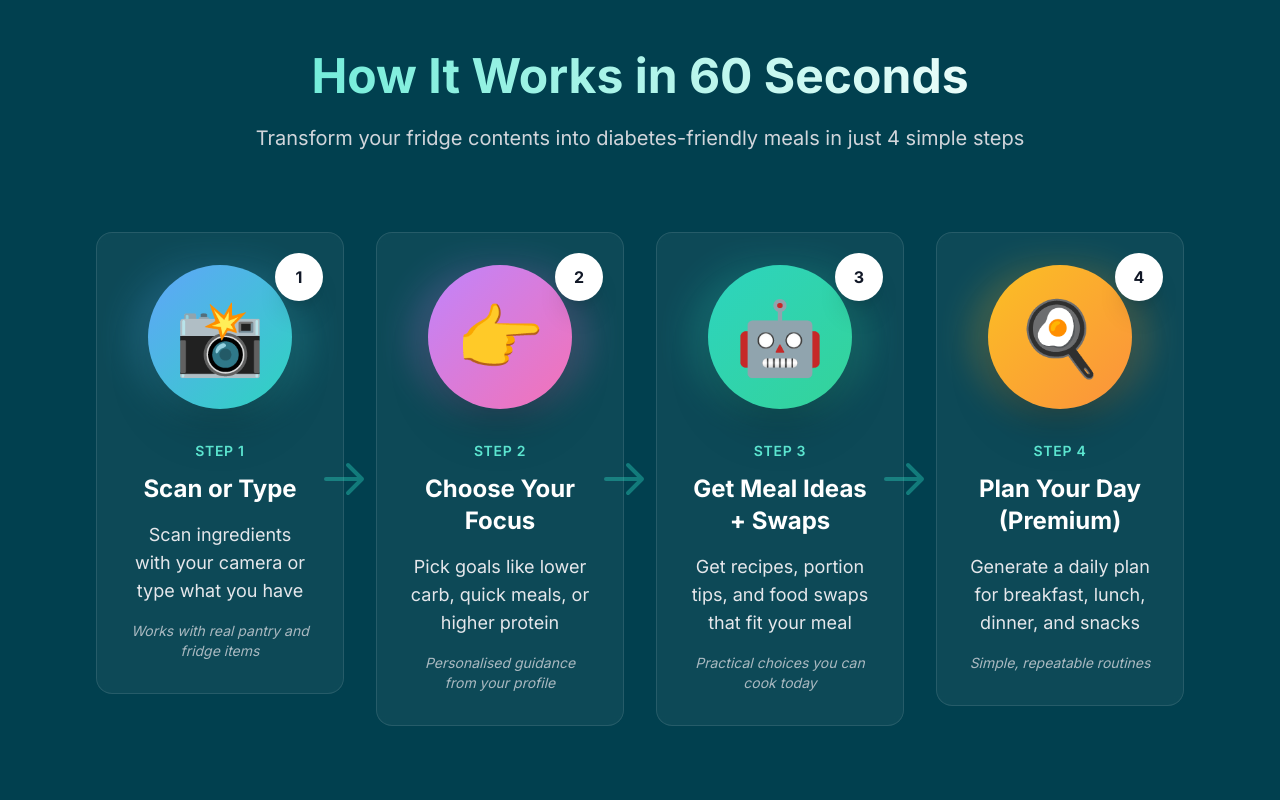
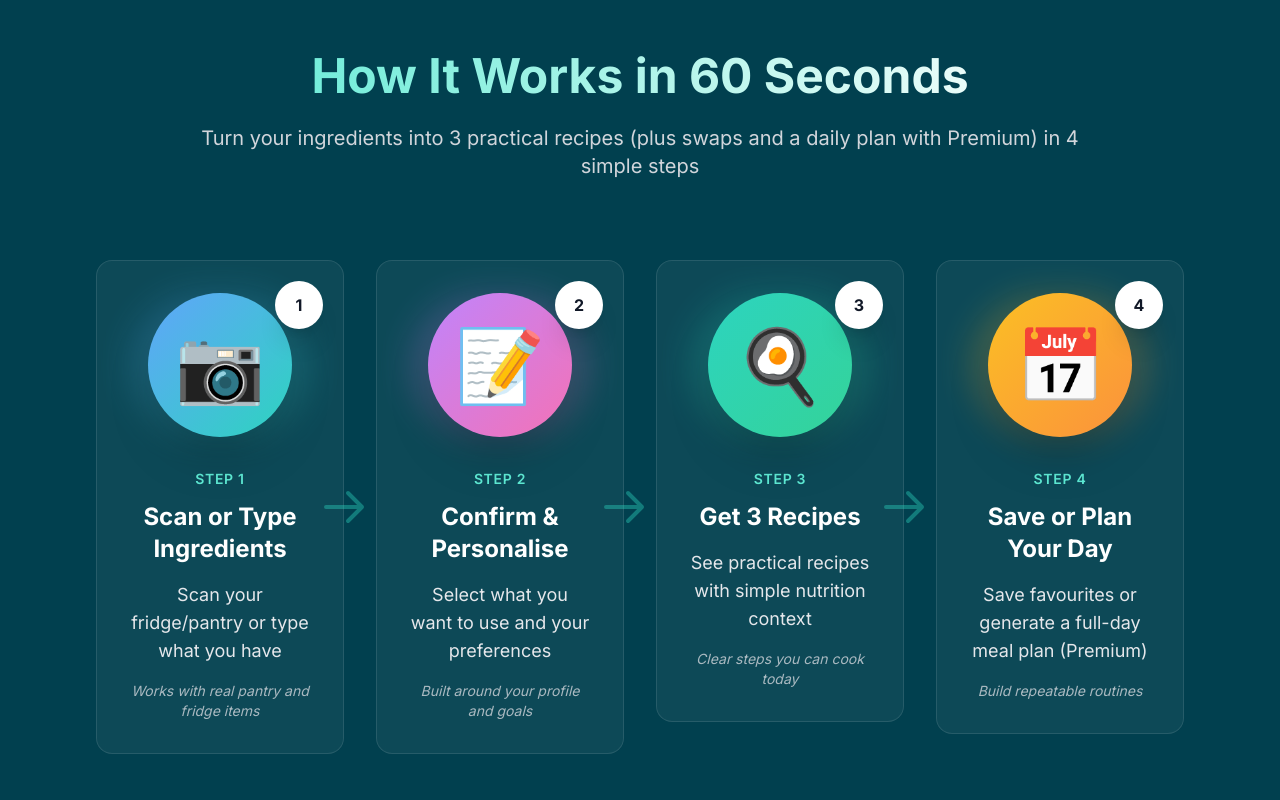
Before and after one commit to bhoyee/GlucoForager, a Next.js app in the folder landing-page/: page / in a window 1280 px wide. Shown: the part 980-1780 px from the top of the page. Built offline with nearby package versions, Linux system fonts and the light colour scheme; no server answers.

Commit message:
Refine How It Works flow (scan → confirm → 3 recipes → save/plan)

```diff
--- a/landing-page/app/page.js
+++ b/landing-page/app/page.js
@@ -40,7 +40,7 @@ export default function HomePage() {
               How It Works in 60 Seconds
             </h2>
             <p className="text-base sm:text-lg md:text-xl text-gray-300 px-2 sm:px-0">
-              Transform your fridge contents into diabetes-friendly meals in just 4 simple steps
+              Turn your ingredients into 3 practical recipes (plus swaps and a daily plan with Premium) in 4 simple steps
             </p>
           </div>
 
--- a/landing-page/components/HowItWorks.js
+++ b/landing-page/components/HowItWorks.js
@@ -2,35 +2,35 @@ export default function HowItWorks() {
   const steps = [
     {
       number: "1",
-      title: "Scan or Type",
-      description: "Scan ingredients with your camera or type what you have",
-      icon: "📸",
+      title: "Scan or Type Ingredients",
+      description: "Scan your fridge/pantry or type what you have",
+      icon: "\u{1F4F7}",
       color: "from-blue-400 to-teal-400",
       details: "Works with real pantry and fridge items",
     },
     {
       number: "2",
-      title: "Choose Your Focus",
-      description: "Pick goals like lower carb, quick meals, or higher protein",
-      icon: "👉",
+      title: "Confirm & Personalise",
+      description: "Select what you want to use and your preferences",
+      icon: "\u{1F4DD}",
       color: "from-purple-400 to-pink-400",
-      details: "Personalised guidance from your profile",
+      details: "Built around your profile and goals",
     },
     {
       number: "3",
-      title: "Get Meal Ideas + Swaps",
-      description: "Get recipes, portion tips, and food swaps that fit your meal",
-      icon: "🤖",
+      title: "Get 3 Recipes",
+      description: "See practical recipes with simple nutrition context",
+      icon: "\u{1F373}",
       color: "from-teal-400 to-emerald-400",
-      details: "Practical choices you can cook today",
+      details: "Clear steps you can cook today",
     },
     {
       number: "4",
-      title: "Plan Your Day (Premium)",
-      description: "Generate a daily plan for breakfast, lunch, dinner, and snacks",
-      icon: "🍳",
+      title: "Save or Plan Your Day",
+      description: "Save favourites or generate a full-day meal plan (Premium)",
+      icon: "\u{1F4C5}",
       color: "from-amber-400 to-orange-400",
-      details: "Simple, repeatable routines",
+      details: "Build repeatable routines",
     },
   ];
 
@@ -57,7 +57,9 @@ export default function HowItWorks() {
                 Step {step.number}
               </div>
 
-              <h3 className="text-lg sm:text-xl lg:text-2xl font-bold text-white mb-3 sm:mb-4">{step.title}</h3>
+              <h3 className="text-lg sm:text-xl lg:text-2xl font-bold text-white mb-3 sm:mb-4">
+                {step.title}
+              </h3>
 
               <p className="text-gray-200 text-sm sm:text-base lg:text-lg mb-3 sm:mb-4 leading-relaxed">
                 {step.description}
```
